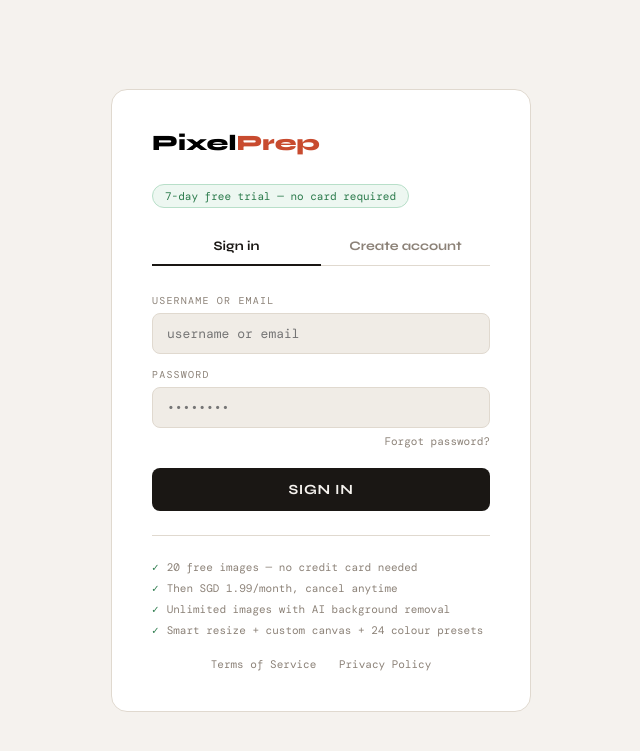
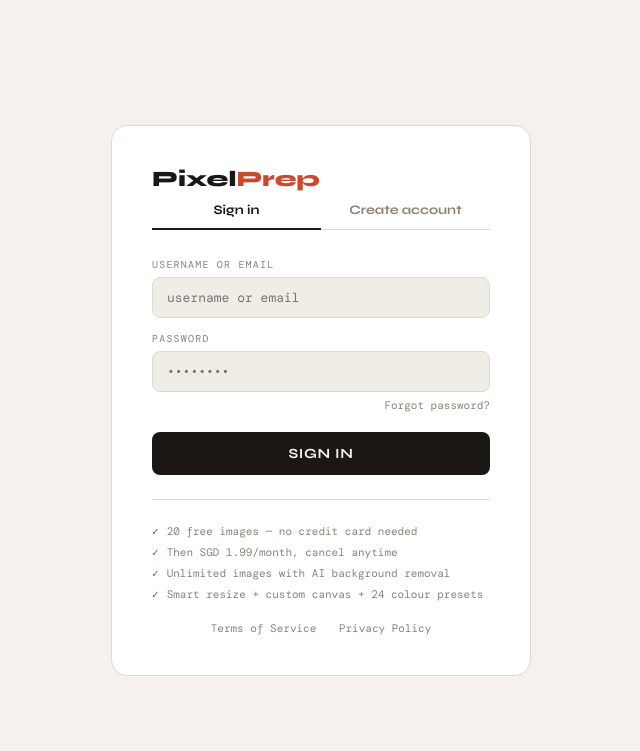
Before and after one commit to arcintscooters-maker/resizeimagepaid, a Flask app: page /login in a window 1280 px wide. Shown: the top 751 px of the page, without its empty margins (319-959 px from the left). Run offline with Flask 3, Linux system fonts and the light colour scheme; some libraries are stand-ins or nearby versions; some web fonts are replaced.

Commit message:
Update login.html

```diff
--- a/templates/login.html
+++ b/templates/login.html
@@ -47,7 +47,7 @@
 </head>
 <body>
   <div class="card">
-    <div class="logo">Pixel<span>Prep</span></div>
+    <a href="/" class="logo" style="text-decoration:none;color:var(--text);">Pixel<span>Prep</span></a>
 
     {% if error %}
     <div class="msg error" style="display:block;margin-bottom:16px;">{{ error }}</div>
@@ -55,8 +55,7 @@
 
     <!-- Main login/signup -->
     <div id="mainPanel">
-      <div class="trial-badge">7-day free trial — no card required</div>
-      <div class="tabs">
+        <div class="tabs">
         <button class="tab active" onclick="switchTab('login')">Sign in</button>
         <button class="tab" onclick="switchTab('signup')">Create account</button>
       </div>
@@ -70,7 +69,7 @@
         <div class="form-group">
           <label>Password</label>
           <input type="password" id="login-password" placeholder="••••••••" autocomplete="current-password"/>
-          <a class="forgot-link" onclick="showForgot()">Forgot password?</a>
+          <a class="forgot-link" onclick="showForgot()" style="cursor:pointer;">Forgot password?</a>
         </div>
         <button class="btn" id="btn-login" onclick="doLogin()">Sign in</button>
         <div class="msg" id="msg-login"></div>
```
